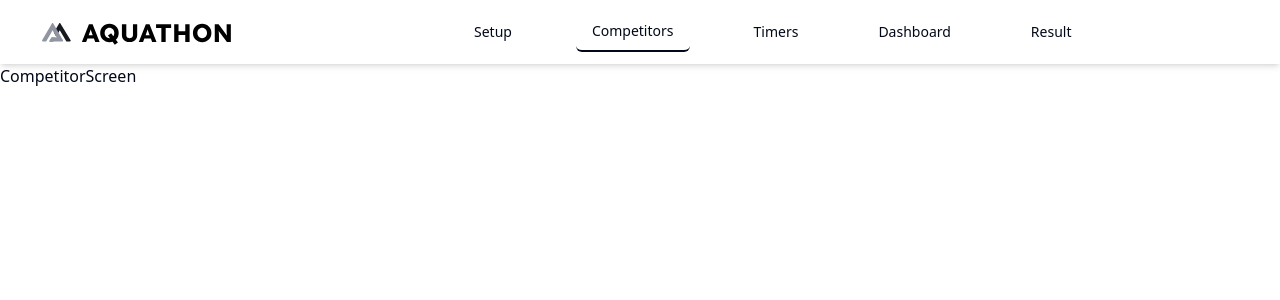
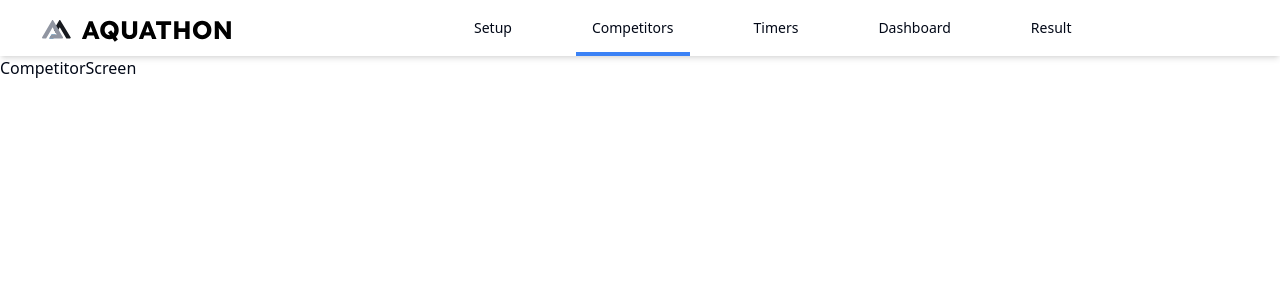
Before and after one commit to ronanpnc/AQUATHON-APP, a Next.js app in the folder aquathon_frontend/: page /racer/competitors in a window 1280 px wide. Shown: the top 300 px of the page. Built offline with nearby package versions, Linux system fonts and the light colour scheme.

Commit message:
fix: add top and bottom spacing (AA-17)

```diff
--- a/aquathon_frontend/src/components/layouts/TopNav.tsx
+++ b/aquathon_frontend/src/components/layouts/TopNav.tsx
@@ -26,7 +26,7 @@ export function TopNav() {
 
   return (
     <NavigationMenu className='w-full bg-white shadow-md'>
-      <NavigationMenuList className='flex flex-row justify-start items-center space-x-4 py-4 px-6 h-16'>
+      <NavigationMenuList className='flex flex-row justify-start items-end space-x-4 px-6 h-14'>
         <NavigationMenuItem className='mr-48'>
           <Link href='/' passHref>
             <Image
@@ -34,7 +34,7 @@ export function TopNav() {
               alt='Logo'
               width={210}
               height={140}
-              className='cursor-pointer pl-4'
+              className='cursor-pointer pl-4 pb-2'
             />
           </Link>
         </NavigationMenuItem>
@@ -42,8 +42,8 @@ export function TopNav() {
           <NavigationMenuItem key={item.href} className='px-4'>
             <Link href={item.href} legacyBehavior passHref>
               <NavigationMenuLink
-                className={`${navigationMenuTriggerStyle()} text-base ${
-                  pathname === item.href ? 'border-b-2 border-current' : ''
+                className={`${navigationMenuTriggerStyle()} pb-6 pt-8 text-lg ${
+                  pathname === item.href ? 'border-b-4 border-blue-500 rounded-none' : 'rounded-none border-transparent border-b-4'
                 }`}
               >
                 {item.label}
```
